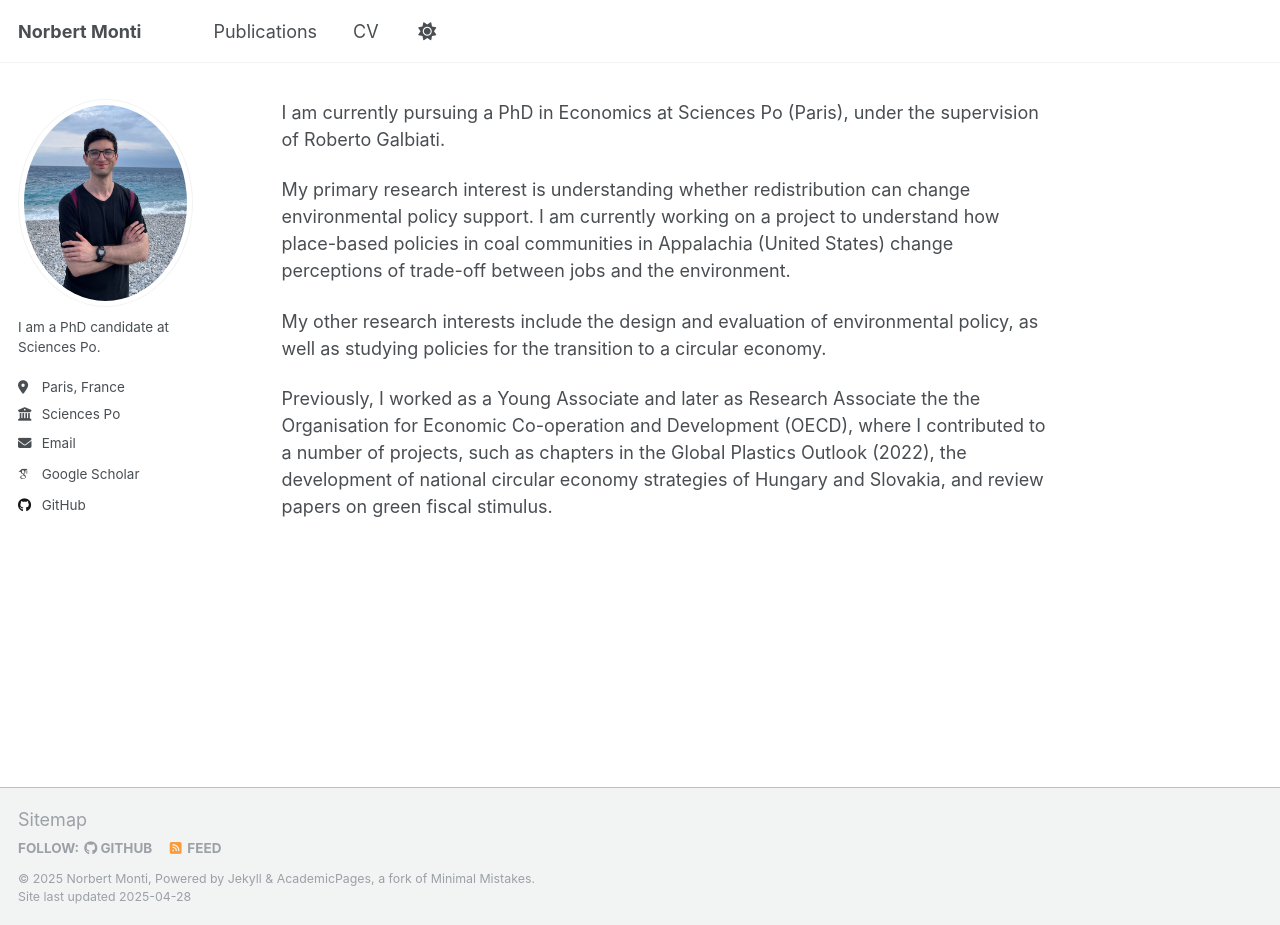
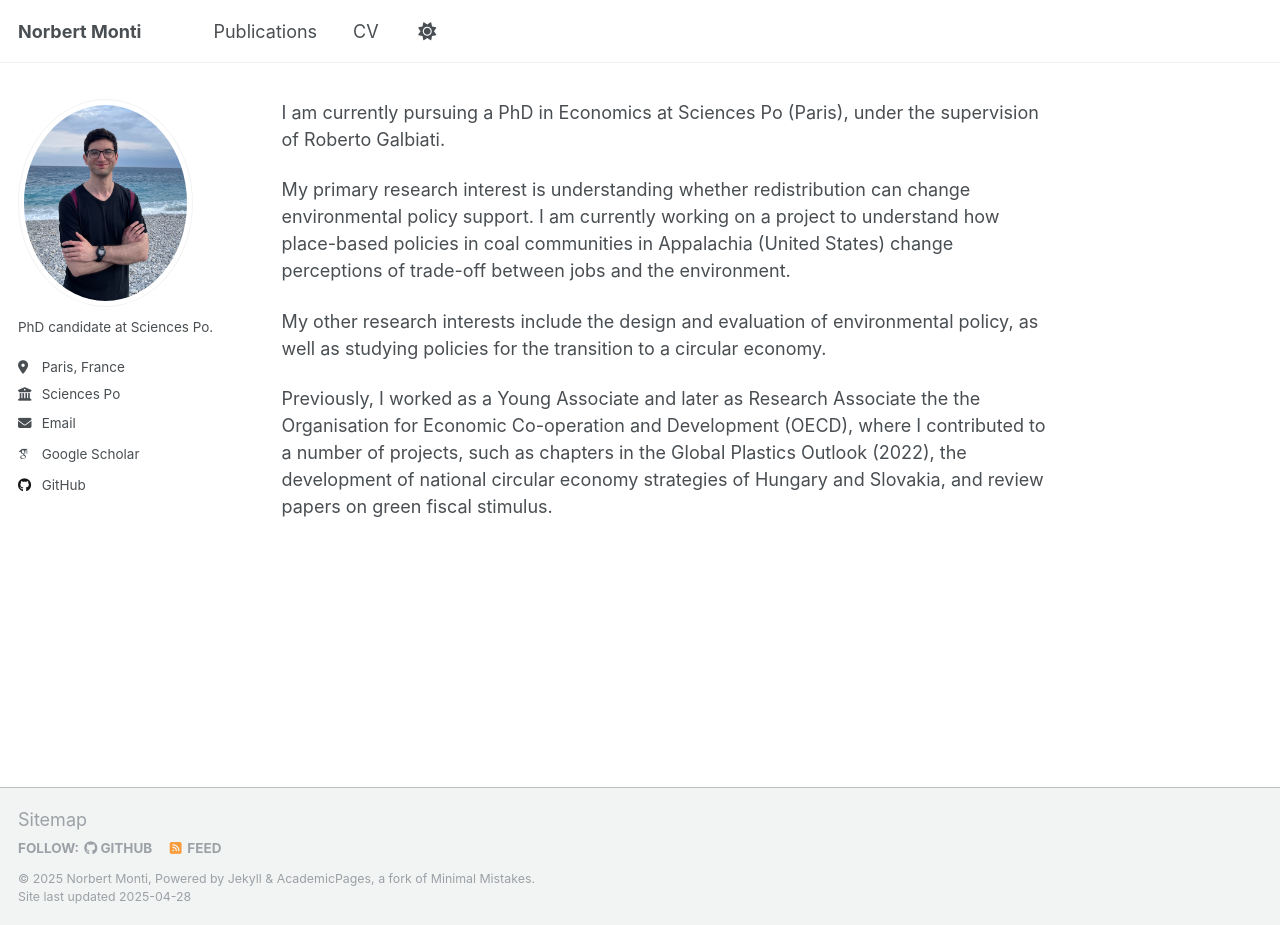
Before and after one commit to norbertmonti/norbertmonti.github.io, a Jekyll site: the page built from _pages/about.md, in a window 1280 px wide and 925 px high. Built offline with Jekyll 4.4.1, drawn with Linux system fonts in a browser that asks for light colours; some web fonts are replaced.

```diff
--- a/_config.yml
+++ b/_config.yml
@@ -25,7 +25,7 @@ author:
   avatar           : "profile.jpg"
   name             : # Name
   pronouns         : # example: "she/her"
-  bio              : "I am a PhD candidate at Sciences Po."
+  bio              : "PhD candidate at Sciences Po."
   location         : "Paris, France"
   employer         : "Sciences Po"
   uri              : # URL
```
